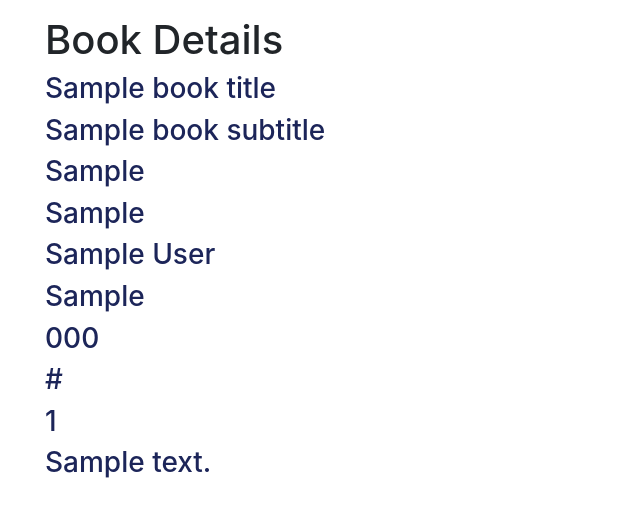
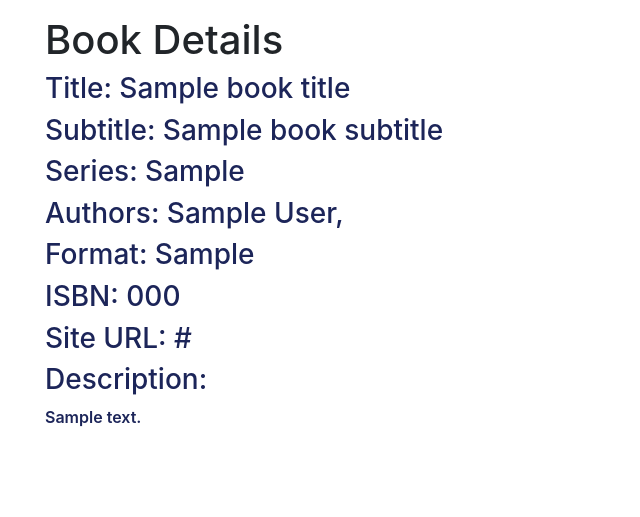
Before and after one commit to JessicaRehmel/CrunchTimeB2B, a Django app: template B2BSite/B2B/templates/book_detail.html in a window 1280 px wide. Shown: the part 100-617 px from the top of the page, without its empty margins (0-640 px from the left). Run offline with Django 3.2, Linux system fonts and the light colour scheme; the template is opened without the code that fills it: most values are stand-ins (such as "Sample title", 1, 10 or a date in 2020); some libraries are stand-ins or nearby versions.

Commit message:
all the things are working nao

```diff
--- a/B2BSite/B2B/templates/book_detail.html
+++ b/B2BSite/B2B/templates/book_detail.html
@@ -2,15 +2,19 @@
 
 {% block content %}
     <h1>Book Details</h1>
-    <h3>{{ book_title }}</h3>
-    <h3>{{ book_subtitle }}</h3>
-    <h3>{{ book_series }}</h3>
-    <h3>{{ book_volume }}</h3>
-    <h3>{{ book_authors }}</h3>
-    <h3>{{ book_format }}</h3>
-    <h3>{{ book_ISBN }}</h3>
-    <h3>{{ book_url }}</h3>
-    <h3>{{ book_match_percentage }}</h3>
-    <h3>{{ book_description }}</h3>
+    <h3>Title: {{ book_title }}</h3>
+    <h3>Subtitle: {{ book_subtitle }}</h3>
+    <h3>Series: {{ book_series }}</h3>
+    <h3>Authors:
+    {% for x in book_authors %}
+    {{ x }},
+    {% endfor %}
+    </h3>
+    <h3>Format: {{ book_format }}</h3>
+    <h3>ISBN: {{ book_ISBN }}</h3>
+    <h3>Site URL: {{ book_url }}</h3>
+    <!--<h3>{{ book_match_percentage }}</h3>-->
+    <h3>Description:</h3>
+    <p>{{ book_description }}</p>
 
 {% endblock %}
```
Also changed, not shown: B2BSite/B2B/views.py (+14 -13 lines), B2BSite/db.sqlite3.
